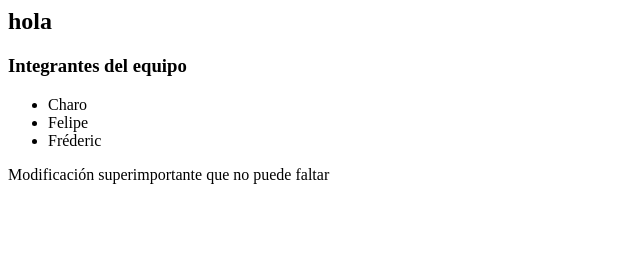
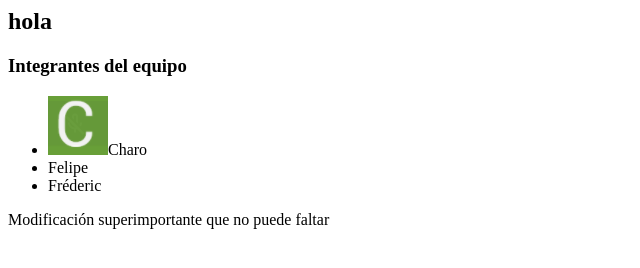
Before and after one commit to lamassa/ejercicio, a plain HTML site: page index.html in a window 1280 px wide. Shown: the whole page, without its empty margins (0-640 px from the left). Drawn offline with Linux system fonts and the light colour scheme.

Commit message:
Añadida la imagen de charo

```diff
--- a/index.html
+++ b/index.html
@@ -6,7 +6,7 @@
 <div>
 		<h3>Integrantes del equipo</h3>
 		<ul>
-			<li>Charo</li>
+			<li><img src="img/charo.PNG">Charo</li>
 			<li>Felipe</li>
 			<li>Fréderic</li>
 
```
Also changed, not shown: img/charo.PNG (added), img/felipe.PNG (added), img/frederic.PNG (added).
